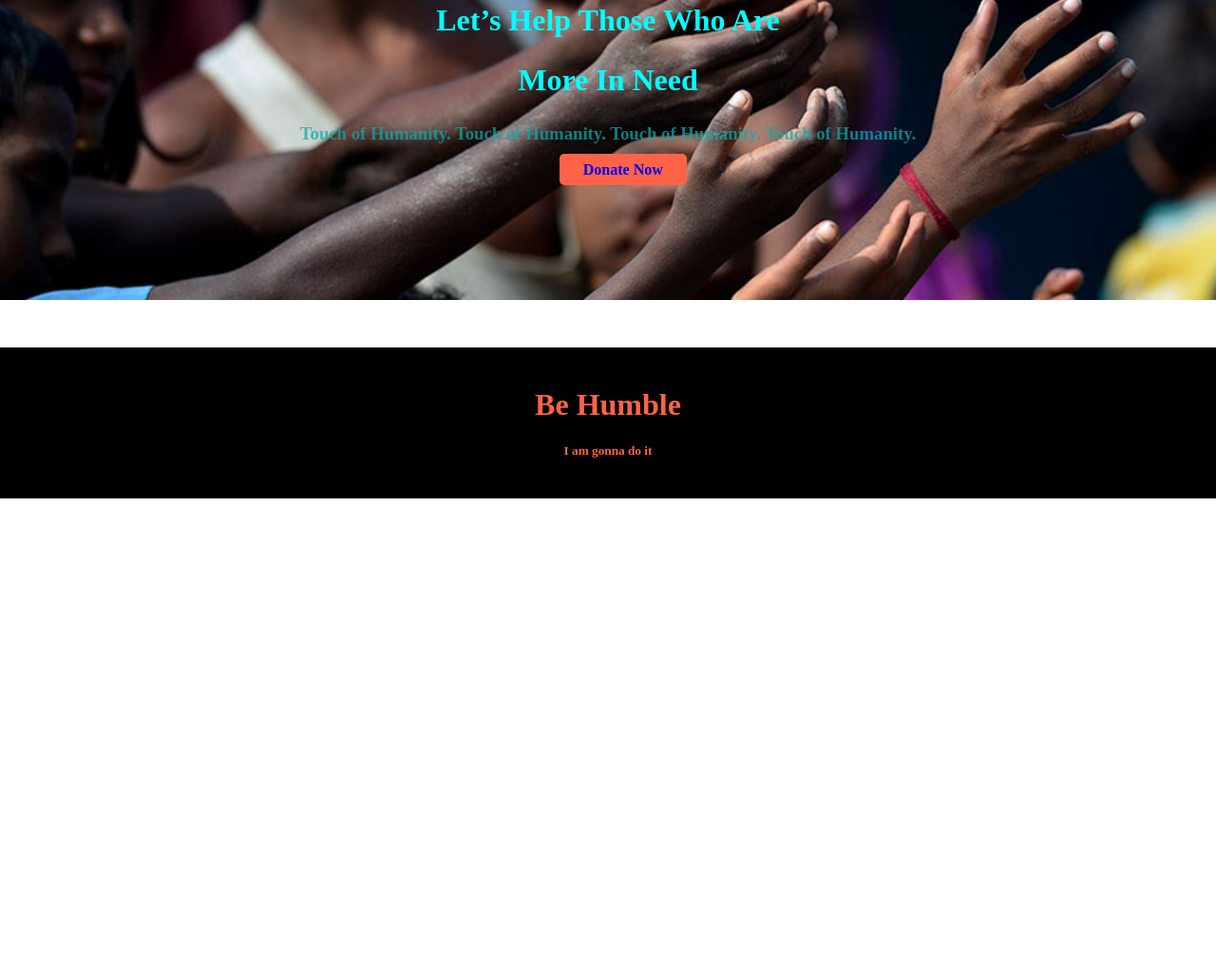
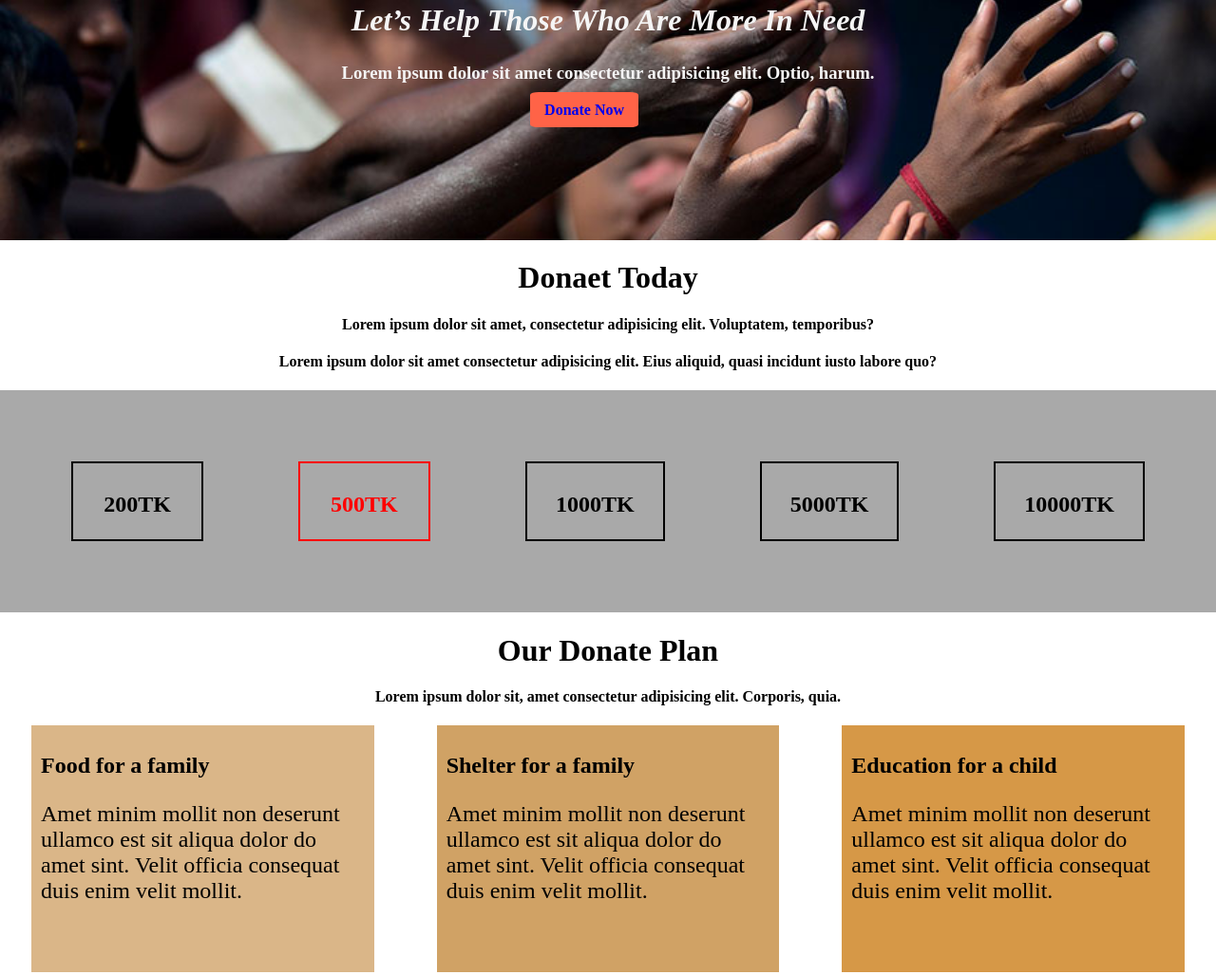
Before and after one commit to asktechzone/project-1, a plain HTML site: page index.html in a window 1280 px wide. Shown: the part 152-1179 px from the top of the page at 95% size. Before the commit the page ends 800 px from the top, so only its background shows below. Drawn offline with Linux system fonts and the light colour scheme.

Commit message:
first commit

```diff
--- a/index.html
+++ b/index.html
@@ -6,24 +6,99 @@
     <meta http-equiv="X-UA-Compatible" content="IE=edge">
     <meta name="viewport" content="width=device-width, initial-scale=1.0">
     <title>project-1</title>
-    <link rel="stylesheet" href="style.css">
+    <link rel=" stylesheet" href="style.css">
 </head>
 
 <body>
 
     <section class="background-img">
 
-        <h1 class="font-text">Let’s Help Those Who Are
 
-        </h1>
-        <h1 class="font-text">More In Need</h1>
+           <h1 class="need" id="font">Let’s Help Those Who Are
+            More In Need
+            </h1>
+                <h3 class="need">Lorem ipsum dolor sit amet consectetur adipisicing elit. Optio, harum.</h3>
 
-        <h3>Touch of Humanity. Touch of Humanity. Touch of Humanity. Touch of Humanity.</h3>
+
+
 
         <a id="link-problem" target="_blank" href="https://bd.linkedin.com/in/spanwarbd"><span id="donate"> Donate
                 Now</span></a>
 
     </section>
+
+
+              <h1 class="top-heading"> Donaet Today</h1>
+              <h4 class="heading">Lorem ipsum dolor sit amet, consectetur adipisicing elit. Voluptatem, temporibus?</h4>
+              <h4 class="heading">Lorem ipsum dolor sit amet consectetur adipisicing elit. Eius aliquid, quasi incidunt iusto labore quo?</h4>
+
+
+             <section class="money" id="bg-color">
+
+
+
+
+                <div class="tk">200TK</div>
+                <div class="tk" id="tk-color">500TK</div>
+                <div class="tk">1000TK</div>
+                <div class="tk">5000TK</div>
+                <div class="tk">10000TK</div>
+
+
+    </section>
+
+    <h1 class="top-heading">Our Donate Plan</h1>
+    <h4 class="heading">Lorem ipsum dolor sit, amet consectetur adipisicing elit. Corporis, quia.</h4>
+
+    <section class="money">
+
+
+        <div class="box">
+            <p><strong>Food for a family</strong>
+            </p>
+            <p>Amet minim mollit non deserunt
+                ullamco est sit aliqua dolor do amet
+                sint. Velit officia consequat duis enim
+                velit mollit.</p>
+        </div>
+
+
+                    <div class="box" id="box-2">
+                        <p> <strong> Shelter for a family</strong> </p>
+
+                        <p>Amet minim mollit non deserunt
+                            ullamco est sit aliqua dolor do amet
+                            sint. Velit officia consequat duis enim
+                            velit mollit.</p>
+                    </div>
+
+
+
+
+                            <div class="box" id="box-3" >
+                                <p> <strong>Education for a child</strong></p>
+
+                                <p>Amet minim mollit non deserunt
+                                    ullamco est sit aliqua dolor do amet
+                                    sint. Velit officia consequat duis enim
+                                    velit mollit.</p>
+                            </div>
+
+
+
+
+    </section>
+
+
+
+<section>
+
+
+
+</section>
+
+
+
 
 
 
--- a/style.css
+++ b/style.css
@@ -1,14 +1,22 @@
-.font-text {
-    color: aqua;
-    font-size: xx-large;
-    font-family: 'Times New Roman', Times, serif;
-    text-align: center;
+
+
+body{
+    margin: auto;
+}
+.need{
+    color: whitesmoke;
+    text-align:center;
 }
 
-h3 {
-    text-align: center;
-    color: rgba(10, 172, 172, 0.74);
+
+#font{
+    font-family: 'Times New Roman', Times, serif;
+    font-size: xx-large;
+    font-style: italic;
+    font-weight: 700;
 }
+
+
 
 #link-problem {
     font-weight: 700;
@@ -17,13 +25,16 @@ h3 {
 
 }
 
-#donate {
-    text-align: center;
-    margin-left: 45%;
+
+
+#donate{
+
     background-color: tomato;
-    padding: 8px 25px;
-    border-radius: 5px;
+    padding: 10px 15px;
+    border-radius: 8%;
+    margin-left: 42%;
 }
+
 
 .background-img {
     background-image: url(they-need-help.jpg);
@@ -33,17 +44,83 @@ h3 {
     background-size: cover;
 }
 
-body {
 
-    margin: 0%;
+.top-heading{
+   text-align: center;
+   font-size: xx-large;
 }
 
-footer {
-
+.heading{
     text-align: center;
-    background-color: black;
-    color: tomato;
-    padding: 20px 40px;
-    margin-top: 50px;
 
 }
+
+.tk{
+    width: 100px;
+    height: 20px;
+    border: 2px solid #000;
+    padding: 30px;
+    margin: 50px;
+
+    color: #000;;
+    text-align: center;
+    font-weight: 700;
+    font-size: x-large;
+    margin-top: 50px;
+    margin-bottom: 50px;
+
+}
+
+
+#tk-color{
+    color: #f00;
+    border: 2px solid #f00;
+}
+
+
+.money{
+    display:flex;
+
+}
+
+#bg-color{
+    background-color: darkgray;
+    padding: 25px 25px;
+}
+
+.box{
+    height: 250px;
+    width: 400px;
+    background-color: rgb(218, 182, 136);
+    margin-left: 33px;
+    padding: 5px 10px;
+    font-size: x-large;
+    margin-right: 33px;
+
+
+}
+
+#box-2{
+background-color:rgba(196, 137, 60, 0.788) ;
+
+}
+
+#box-3{
+    background-color: rgba(204, 125, 22, 0.788) ;
+
+}
+
+
+
+
+
+
+
+footer{
+    background-color: #000;
+    color: tomato;
+    text-align: center;
+    padding: 15px 15px;
+    margin-top: 10%;
+
+}
```
Also changed, not shown: git.txt (added).
